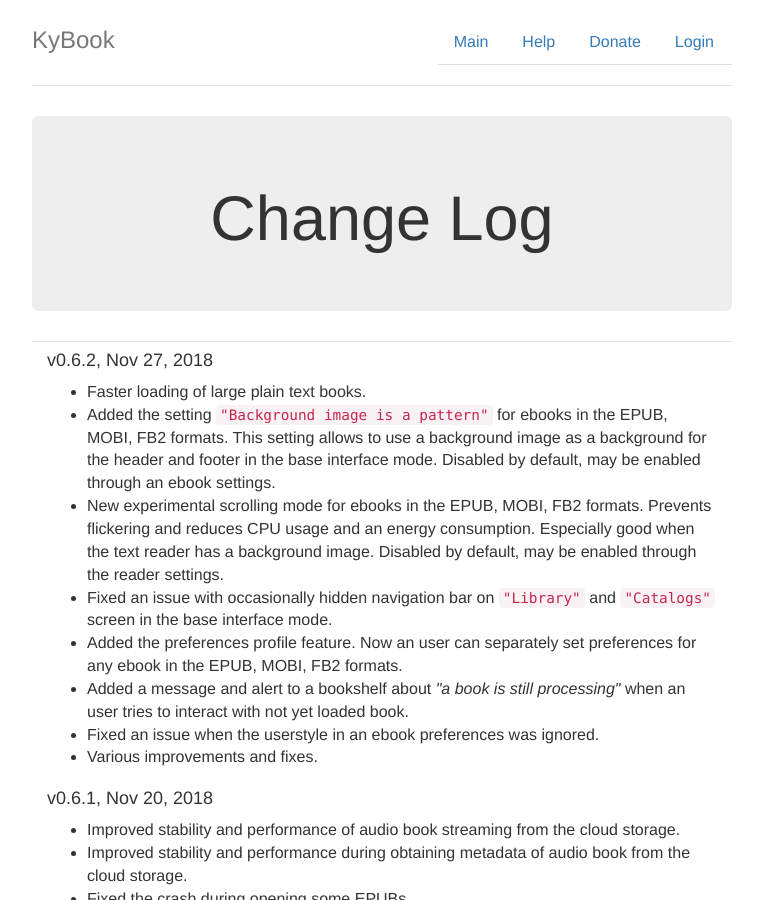
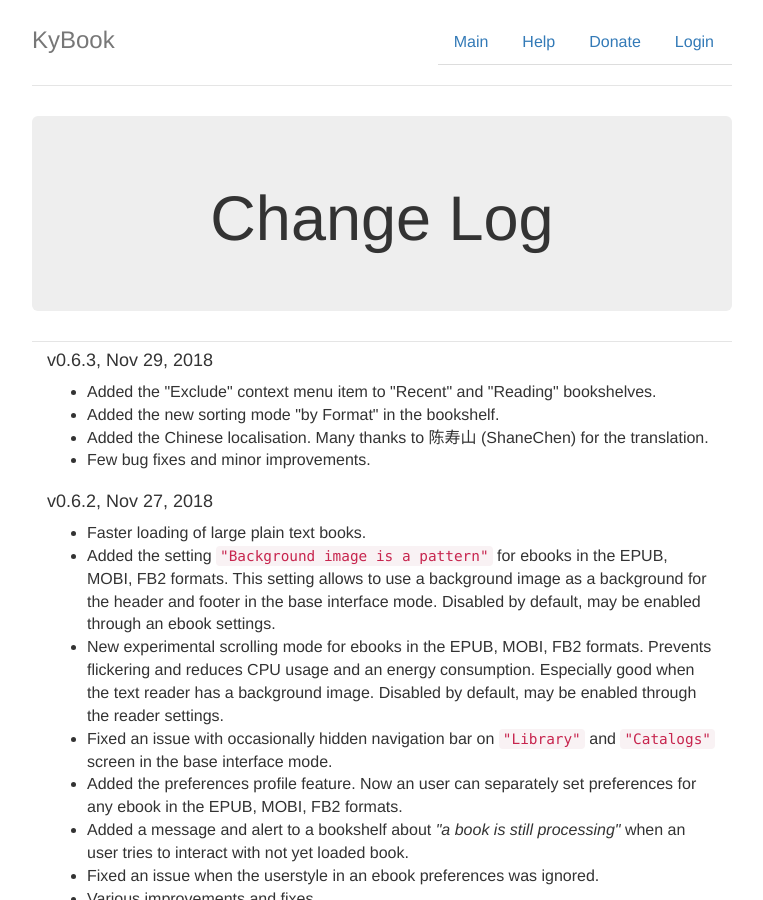
Before and after one commit to kolyvan/kybook-reader.com, a Jekyll site: the page built from changelog.html, in a window 1280 px wide and 900 px high. Shown: the whole window, without its empty margins (258-1021 px from the left). Built offline with Jekyll 4.4.1, drawn with Linux system fonts in a browser that asks for light colours.

Commit message:
update for app release v0.6.3

```diff
--- a/changelog.html
+++ b/changelog.html
@@ -5,6 +5,16 @@
 
 <div class="jumbotron">
 <h1>Change Log</h1>
+</div>
+
+<div class="col-lg-12">
+  <h4>v0.6.3, Nov 29, 2018</h4>
+  <ul>
+    <li>Added the "Exclude" context menu item to "Recent" and "Reading" bookshelves.</li>
+    <li>Added the new sorting mode "by Format" in the bookshelf.</li>
+    <li>Added the Chinese localisation. Many thanks to 陈寿山 (ShaneChen) for the translation.</li>
+    <li>Few bug fixes and minor improvements.</li>
+  </ul>
 </div>
 
 <div class="col-lg-12">
--- a/index.html
+++ b/index.html
@@ -21,7 +21,7 @@
 </div>
 
 <div class="alert alert-success" role="alert">
-  <strong>November 27, 2018</strong> KyBook 3 v0.6.2 was released on the  <a href="http://itunes.apple.com/app/id1348198785">App Store</a>.
+  <strong>November 29, 2018</strong> KyBook 3 v0.6.3 was released on the  <a href="http://itunes.apple.com/app/id1348198785">App Store</a>.
   <br />
   <a href="/changelog.html">Change Log</a>
 </div>
--- a/ru/index.html
+++ b/ru/index.html
@@ -21,7 +21,7 @@
 </div>
 
 <div class="alert alert-success" role="alert">
-  <strong>27 Ноября 2018</strong> KyBook 3 v0.6.2 выпущен в <a href="https://itunes.apple.com/ru/app/kybook-3-ebook-reader/id1348198785?mt=8">App Store</a>.
+  <strong>29 Ноября 2018</strong> KyBook 3 v0.6.3 выпущен в <a href="https://itunes.apple.com/ru/app/kybook-3-ebook-reader/id1348198785?mt=8">App Store</a>.
   <br />
   <a href="/ru/changelog.html">История изменений</a>
 </div>
```
Also changed, not shown: ru/changelog.html (+10 -0 lines).
